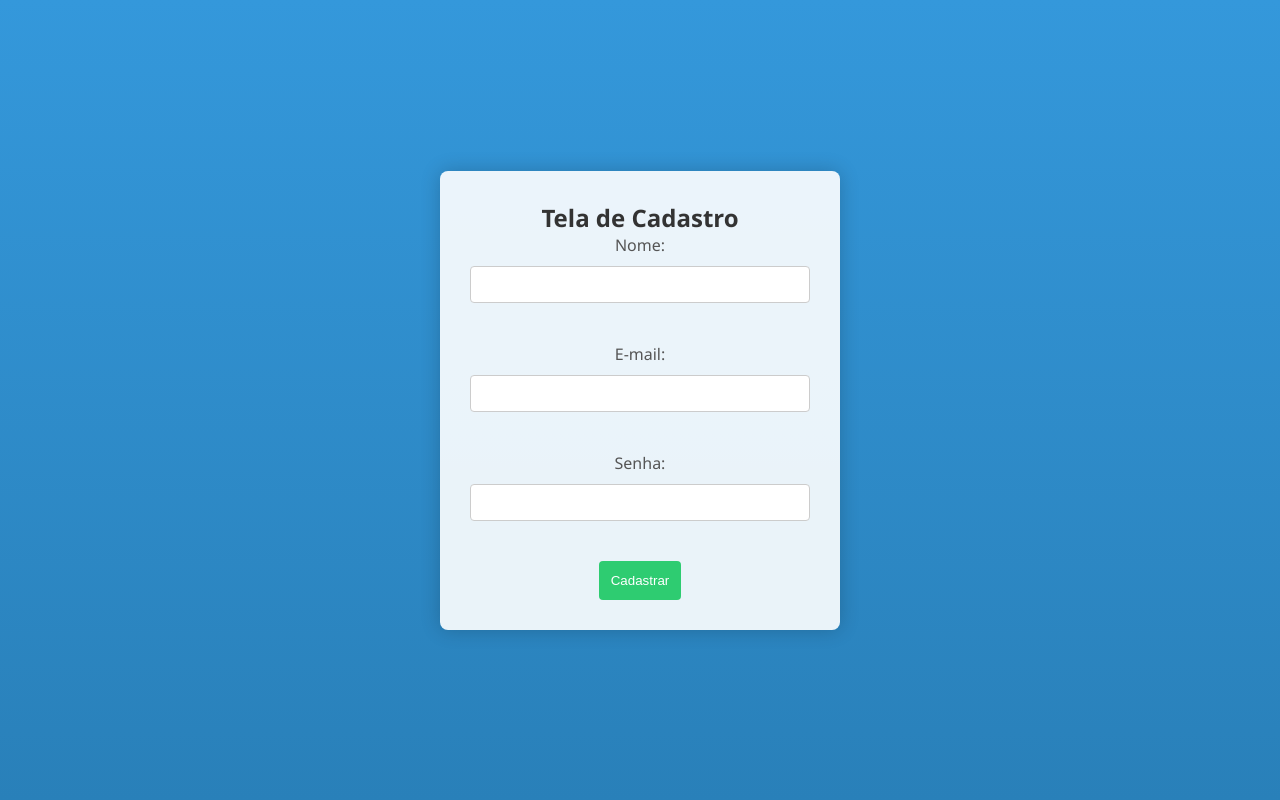
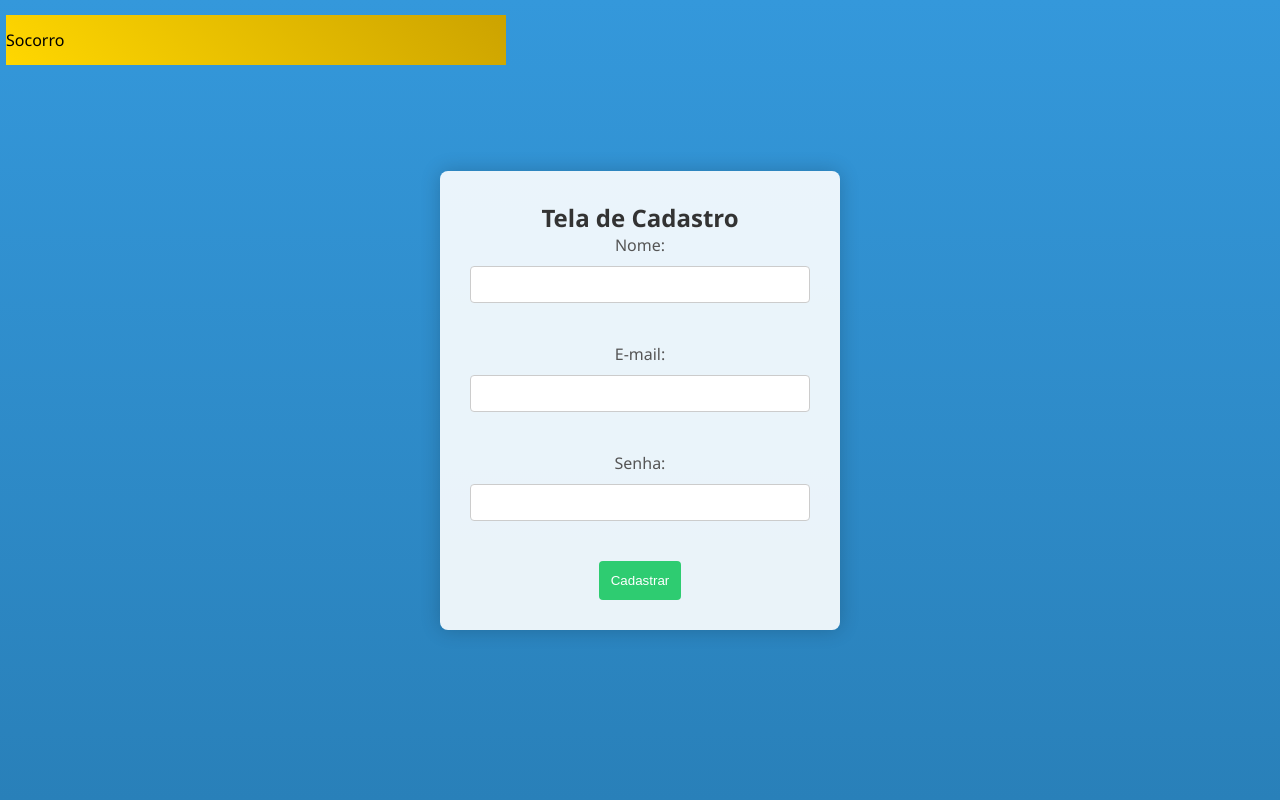
Before and after one commit to caio-victor-chinen/oberon, a PHP site: page /HTMl/Cadastro.html in a window 1280 px wide. Run offline with PHP 8.4, Linux system fonts and the light colour scheme.

Commit message:
Update cadastro.css

```diff
--- a/CSS/cadastro.css
+++ b/CSS/cadastro.css
@@ -13,6 +13,7 @@ body {
     align-items: center;
     justify-content: center;
     height: 100vh;
+    overflow: hidden;
 }
 
 .container {
@@ -24,6 +25,8 @@ body {
     width: 400px;
     margin: 0 auto;
     color: #333;
+    position: relative;
+    z-index: 1;
 }
 
 .form-group {
@@ -58,3 +61,25 @@ button {
 button:hover {
     background-color: #27ae60;
 }
+
+body::before {
+    content: "Socorro"; /* Adicione o texto desejado aqui */
+    position: fixed;
+    top: 0;
+    left: 0;
+    width: 500px;
+    height: 50px;
+    line-height: 50px; /* Centraliza verticalmente o texto */
+    background: linear-gradient(45deg, #ffd700, #cca300);
+    z-index: 0;
+    animation: moveBackground 5s infinite linear;
+}
+
+@keyframes moveBackground {
+    0% {
+        transform: translate(-50%, -50%);
+    }
+    100% {
+        transform: translate(calc(100% + 50px), calc(100% + 50px));
+    }
+}
```
